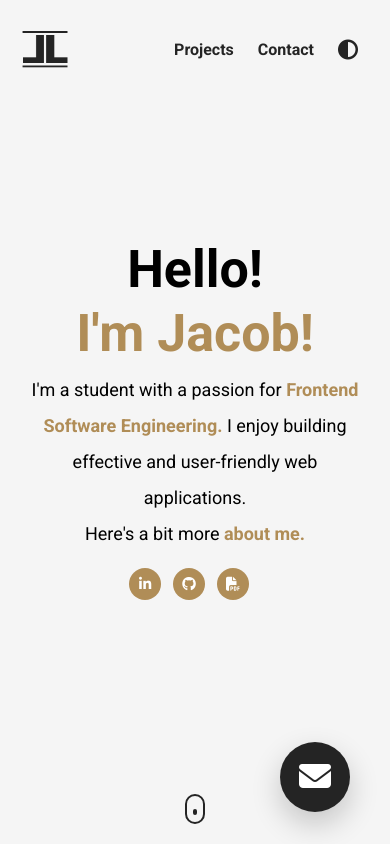
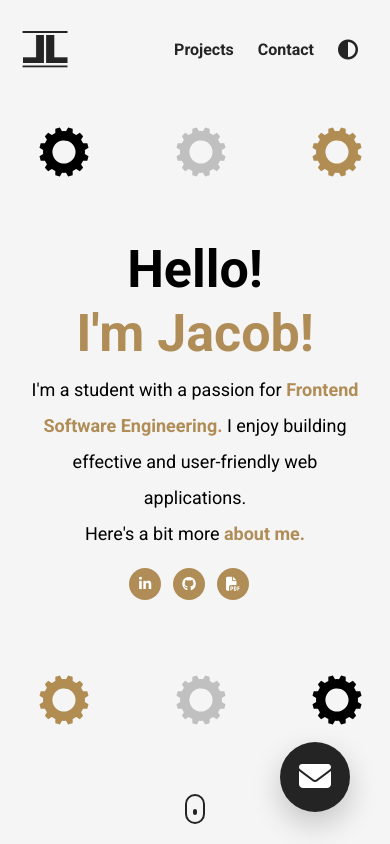
Before and after one commit to JacobLopez1/AdvancedEportfolio, a plain HTML site: page index.html in a window 390 px wide. Shown: the top 844 px of the page. Drawn offline with nearby package versions, Linux system fonts and the light colour scheme.

Commit message:
Gear Fix 2

```diff
--- a/index.html
+++ b/index.html
@@ -206,10 +206,12 @@
         </div>
       </div>
       <img src="./assets/gear.svg" alt="" class="shape shape--0">
+      <img src="./assets/gear.svg" alt="" class="shape shape--1">
       <img src="./assets/gear.svg" alt="" class="shape shape--2">
       <img src="./assets/gear.svg" alt="" class="shape shape--3">
       <img src="./assets/gear.svg" alt="" class="shape shape--5">
       <img src="./assets/gear.svg" alt="" class="shape shape--6">
+      <img src="./assets/gear.svg" alt="" class="shape shape--7">
       <img src="./assets/gear.svg" alt="" class="shape shape--8">
     </section>
     <section id="projects">
--- a/style.css
+++ b/style.css
@@ -640,7 +640,7 @@ footer {
 
 .shape--1 {
     top: 15vh;
-    left: 50%;
+    left: 45vw;
     filter: invert(93%) sepia(0%) saturate(157%) hue-rotate(139deg) brightness(86%) contrast(85%);
 }
 
@@ -676,7 +676,7 @@ footer {
 
 .shape--7 {
     top: 80vh;
-    left: 50%;
+    left: 45vw;
     filter: invert(93%) sepia(0%) saturate(157%) hue-rotate(139deg) brightness(86%) contrast(85%);
 }
 
@@ -733,7 +733,11 @@ footer {
     .modal__half {
         padding: 40px;
     }
-    .shape {
+    .shape--3,
+    .shape--5 {
         display: none;
     }
+    .shape {
+        position: absolute;
+    }
 }
```
